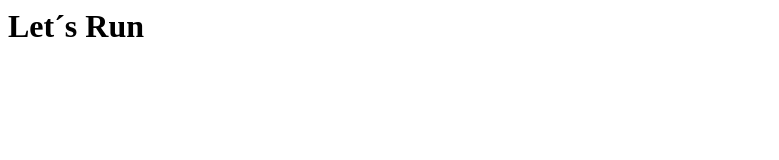
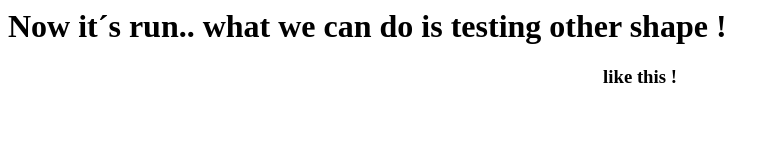
Before and after one commit to LucasRetamero/build_pipeline, a plain HTML site: page docker_and_nginx/index.html in a window 1280 px wide. Shown: the whole page, without its empty margins (0-779 px from the left). Drawn offline with Linux system fonts and the light colour scheme.

Commit message:
update files

```diff
--- a/docker_and_nginx/index.html
+++ b/docker_and_nginx/index.html
@@ -3,6 +3,7 @@
 <title>Testing</title>
 </head>
 <body>
-  <h1>Let´s Run</h1>
+  <h1>Now it´s run.. what we can do is testing other shape !</h1>
+  <center><h3>like this !</h3></center>
 </body>
 </html>
```
